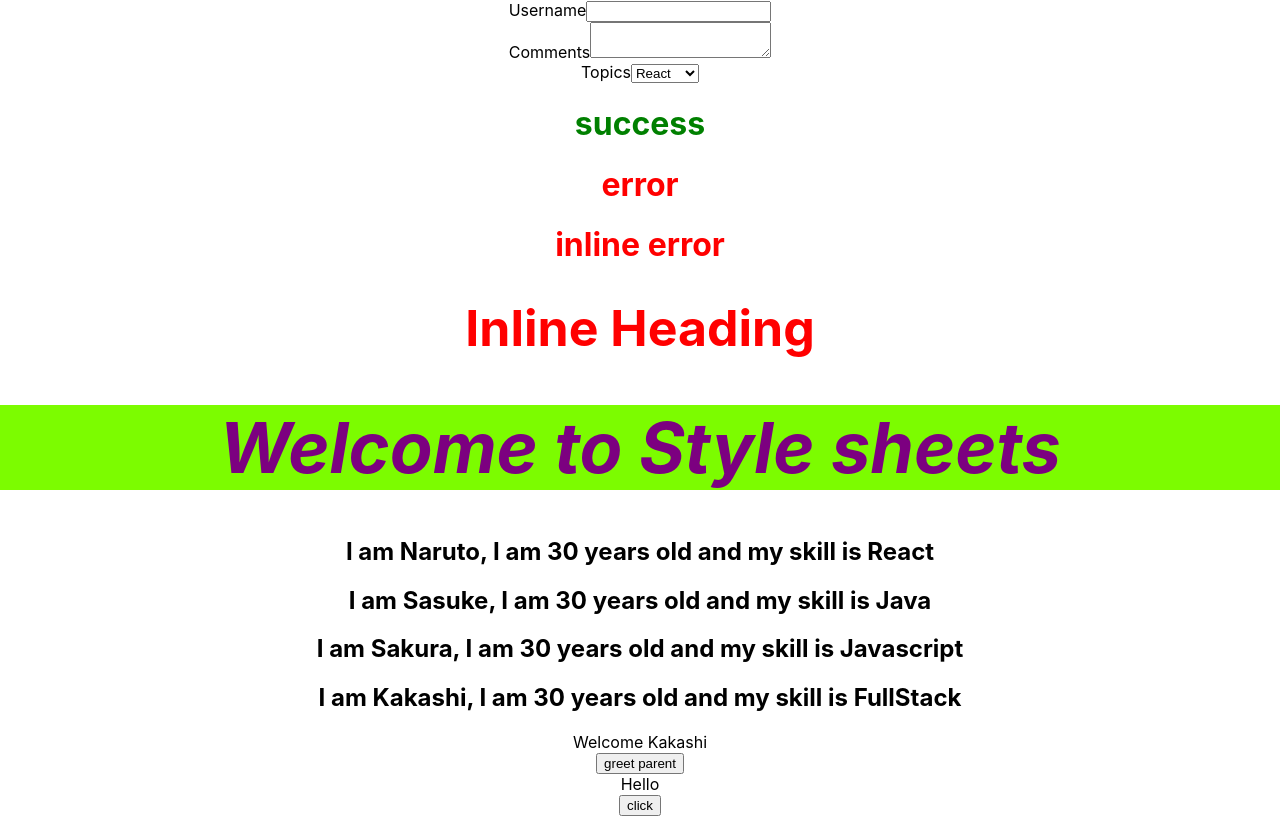
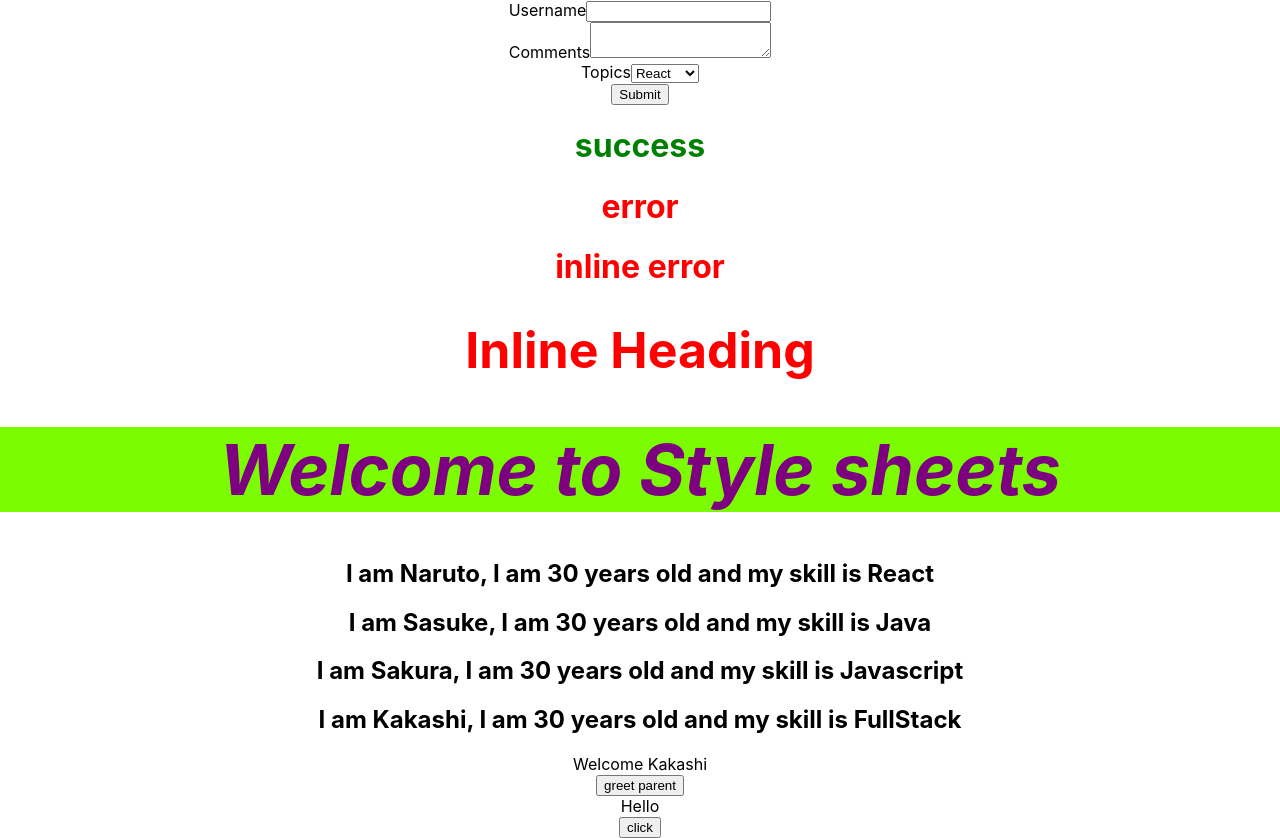
Before and after one commit to Praneshwar24/dxcreactapp, a React (Create React App) app: page / in a window 1280 px wide. Before the commit the page ends 816 px from the top, so only its background shows below. Built offline with nearby package versions, Linux system fonts and the light colour scheme; the HTML template or start-up script is replaced by a standard one.

Commit message:
Form submit button

```diff
--- a/src/components/Form.js
+++ b/src/components/Form.js
@@ -27,25 +27,31 @@ class Form extends Component {
             Topics: event.target.value
         })
     }
+    handleSubmit = (event) => {
+        alert(`${this.state.Username} ${this.state.Comments} ${this.state.Topics}`)
+        event.preventDefault() //conents will not be refreshed/vanish
+    }
     render() {
+        const { Username, Comments, Topics } = this.state
         return (
-            <form>
+            <form onSubmit={this.handleSubmit}>
                 <div>
                     <label>Username</label>
-                    <input type='text' value={this.state.Username} onChange={this.handleUsernameChange} />
+                    <input type='text' value={Username} onChange={this.handleUsernameChange} />
                 </div>
                 <div>
                     <label>Comments</label>
-                    <textarea value={this.state.Comments} onChange={this.handleCommentsChange}></textarea>
+                    <textarea value={Comments} onChange={this.handleCommentsChange}></textarea>
                 </div>
                 <div>
                     <label>Topics</label>
-                    <select value={this.state.Topics} onChange={this.handleTopicsChange}>
+                    <select value={Topics} onChange={this.handleTopicsChange}>
                         <option value="react">React</option>
                         <option value="angular">Angular</option>
                         <option value="vue">Vue</option>
                     </select>
                 </div>
+                <button type='submit'>Submit</button>
             </form>
         )
     }
```
